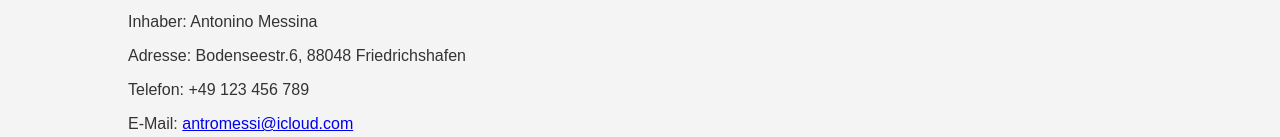
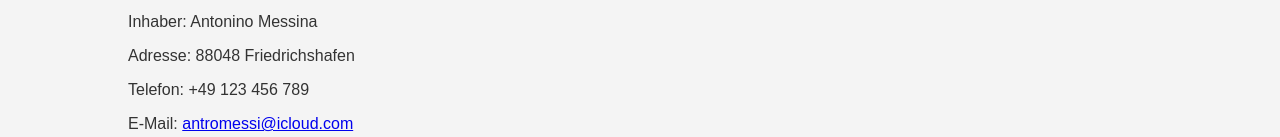
Before and after one commit to messinacars/messinacars, a plain HTML site: page index/index.html in a window 1280 px wide. Shown: the part 2008-2145 px from the top of the page. Drawn offline with Linux system fonts and the light colour scheme.

Commit message:
Add files via upload

```diff
--- a/index/index.html
+++ b/index/index.html
@@ -173,7 +173,7 @@
         <p><strong>Messina Cars & Co.</strong></p>
         <p>Friedrichshafen</p>
         <p>Inhaber: Antonino Messina</p>
-        <p>Adresse: Bodenseestr.6, 88048 Friedrichshafen</p>
+        <p>Adresse: 88048 Friedrichshafen</p>
         <p>Telefon: +49 123 456 789</p>
         <p>E-Mail: <a href="mailto:antromessi@icloud.com">antromessi@icloud.com</a></p>
         <p>USt-IdNr.: DE123456789</p>
```
